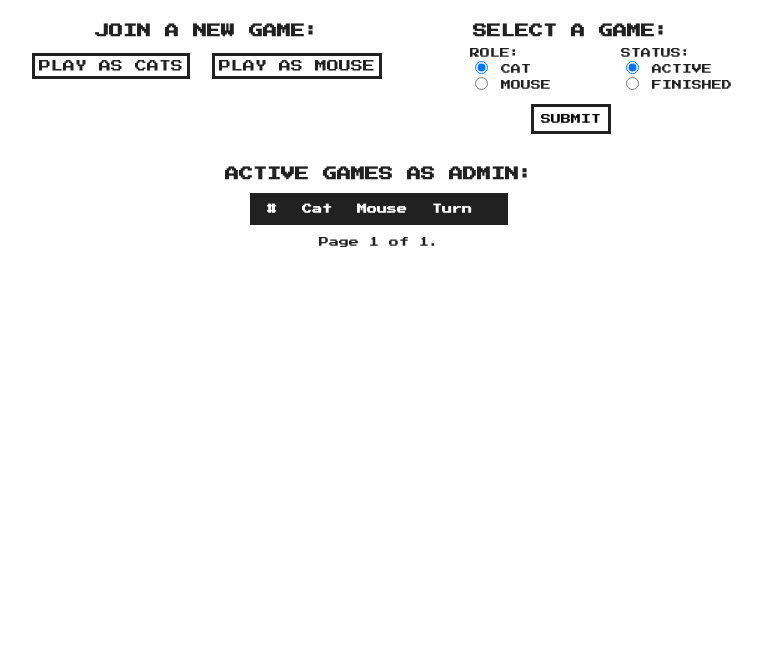
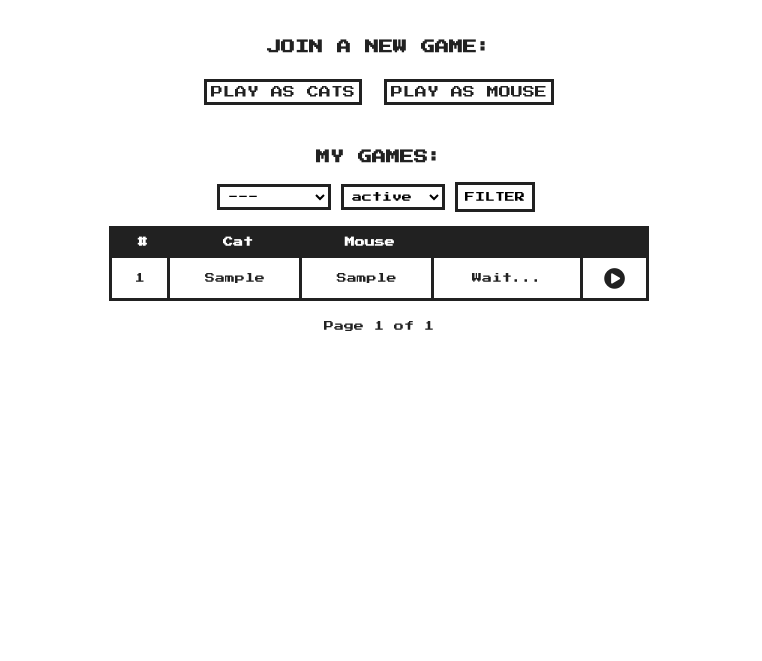
Before and after one commit to artiimor/GatoRaton, a Django app: template templates/mouse_cat/select_game.html in a window 1280 px wide. Shown: the part 93-754 px from the top of the page, without its empty margins (261-1023 px from the left). Run offline with Django 3.2, Linux system fonts and the light colour scheme; a user stored in the database is signed in; tables that the repository leaves empty hold one stand-in row (values such as "Sample post"); the template is opened without the code that fills it: most values are stand-ins (such as "Sample title", 1, 10 or a date in 2020); lists and menus that the app fills with data are empty; parts of the project's set-up code (start-up, migrations or seed data) failed here and were passed over.

Commit message:
Minor frontend shiet

```diff
--- a/static/css/style.css
+++ b/static/css/style.css
@@ -164,7 +164,7 @@ div.top {
 /*---------------------------- Contenido -----------------------------------*/
 #container {
 	font-size: 10px;
-	padding: 12px 0 20px 0;
+	padding: 20px 0 30px 0;
   text-align: center;
 	width: 100%;
 	margin: 0 auto;
@@ -221,14 +221,9 @@ form input[type=submit] {
   border: 3px solid #4D4D4D;
 }
 
-.radioform { display: inline-block;
-text-align: left;
-margin-left: 60px;}
-
-
-.searchGame { display: inline-block;
-vertical-align: top;
-  margin: 0px 6px 5px;
+.searchGame {
+  display: block;
+  margin: 20px 6px 0 0;
 }
 
 .searchGame a {
@@ -243,7 +238,9 @@ vertical-align: top;
   border: 3px solid #4D4D4D;
 }
 
-
+.pagination {
+  margin: 20px auto 30px auto;
+}
 
 #tabletop {
   margin: 16px auto;
@@ -254,15 +251,16 @@ vertical-align: top;
 }
 
 .games_table {
-	background-color: #FFFFFF;
-  margin: 12px auto;
+  min-width: 540px;
+  background-color: #FFFFFF;
+  margin: 0 auto 12px auto;
   border-collapse: collapse;
   overflow-x: auto;
 }
 .games_table td {
   font-size: 10px;
   border: 3px solid #212121;
-  padding: 8px 8px 8px 14px;
+  padding: 8px;
 }
 .games_table th {
   font-size: 10px;
@@ -282,6 +280,23 @@ vertical-align: top;
   opacity: 0;
 }
 
+select {
+    font-family: 'Press Start 2P', cursive;
+    font-size: 10px;
+    margin: 0;
+    display: inline-block;
+    padding: 4px;
+    background: white;
+    border: 3px solid #212121;
+    min-width: 100px;
+}
+#filterbtn {
+    display: inline-block;
+}
+@media (max-width: 540px) {
+  .games_table {min-width: 320px;}
+  #filterbtn {display: block; margin: 10px auto;}
+}
 #chess_board {
 	border-collapse: collapse;
 	border: 4px solid #3D3D3D;
--- a/templates/mouse_cat/select_game.html
+++ b/templates/mouse_cat/select_game.html
@@ -2,127 +2,80 @@
 
 {% block content %}
 <div id="container">
-    <div class="searchGame">
-        <h1>Join A New Game:</h1>
-        <div class="joinbtn" style="margin-bottom: 0"><a href="{% url 'create_game' %}">PLAY AS CATS</a></div>
-        <div class="joinbtn" style="margin-bottom: 0"><a href="{% url 'join_game' %}">PLAY AS MOUSE</a></div>
+    <div>
+        <h1 style="margin-bottom: 10px;">Join A New Game:</h1>
+        <div class="joinbtn" style="margin-bottom: 0px; margin-top: 0px;"><a href="{% url 'create_game' %}">PLAY AS CATS</a></div>
+        <div class="joinbtn" style="margin-bottom: 0px; margin-top: 0px;"><a href="{% url 'join_game' %}">PLAY AS MOUSE</a></div>
     </div>
+    <br><br><br>
+    <h1>My Games:</h1>
     <div class="searchGame">
         <form method="post" action="{% url 'select_game' %}">
             {% csrf_token %}
-            <h1>Select a Game:</h1>
-            <br>
-            <div class="radioform">
-                <p>role:</p>
-                <input type="radio" name="role" value="cat" checked="checked"> cat<br>
-                <input type="radio" name="role" value="mouse"> mouse<br>
-            </div>
-
-            <div class="radioform">
-                <p>Status:</p>
-                <input type="radio" name="status" value="active" checked="checked"> active<br>
-                <input type="radio" name="status" value="finished"> finished<br>
-            </div>
-            <br><br><br>
-            <input type="submit" value="Submit">
+            <select name="role">
+                <option value="all" {% if role == "all" %} selected {% endif %}>---</option>
+                <option value="cat" {% if role == "cat" %} selected {% endif %}>as cats</option>
+                <option value="mouse" {% if role == "mouse" %} selected {% endif %}>as mouse</option>
+            </select>
+            <select name="status">
+                <option value="all" {% if status == "all" %} selected {% endif %}>---</option>
+                <option value="active" {% if status == "active" %} selected {% endif %}>active</option>
+                <option value="finished" {% if status == "finished" %} selected {% endif %}>finished</option>
+            </select>
+            <input type="submit" value="Filter" id="filterbtn">
         </form>
     </div>
-
     {% if games %}
-    {% if status == 'finished' %}
-    {% if role == 'cat' %}
-    <h1><br>Finished Games as cat:</h1>
-    {% endif %}
-    {% if role == 'mouse' %}
-    <h1><br>Finished Games as mouse:</h1>
-    {% endif %}
-        <table id="finished_games_table" class="games_table">
-          <th></th><th>Cat</th><th>Mouse</th><th>W/L</th><th></th>
+    <table class="games_table">
+      <th>#</th><th>Cat</th><th>Mouse</th><th></th><th></th>
       {% for game in games %}
       <tr>
         <td>{{game.id}}</td>
         <td>{{game.cat_user}}</td>
         <td>{{game.mouse_user}}</td>
+
+        {% if game.status == 2 %}
         <td>
           {% if game.cat_user.id == request.user.id and game.cat_wins %}
-              <p style="color: #4CAF50;">W</p>
+          <p style="color: #4CAF50;">WON</p>
           {% elif game.mouse_user.id == request.user.id and not game.cat_wins %}
-              <p style="color: #4CAF50;">W</p>
+          <p style="color: #4CAF50;">WON</p>
           {% else %}
-              <p style="color: #F44336;">L</p>
+          <p style="color: #F44336;">LOST</p>
           {% endif %}
         </td>
+        {% else %}
+            {% if game.cat_user.id == request.user.id %}
+            <td>{% if not game.cat_turn %} Wait... {% else %} Play! {% endif %}</td>
+            {% elif game.mouse_user.id == request.user.id %}
+            <td>{% if game.cat_turn %} Wait... {% else %} Play! {% endif %}</td>
+            {% endif %}
+        {% endif %}
         <td><a href="{% url 'select_game' game.id %}"><i class="fa fa-play-circle" style="font-size:24px"></i></a></td>
       </tr>
       {% endfor %}
+    </table>
 
-        </table>
     <div class="pagination">
         <span class="step-links">
             {% if games.has_previous %}
-                <a href="?page=1">&laquo; first</a>
-                <a href="?page={{ games.previous_page_number }}">previous</a>
+            <a href="?page=1">&laquo;</a>
+            <a href="?page={{ games.previous_page_number }}">&lsaquo;</a>
+            {% else %}<a>&nbsp;</a><a>&nbsp;</a>
             {% endif %}
-
-            <span class="current">
-                Page {{ games.number }} of {{ games.paginator.num_pages }}.
-            </span>
-
+            <span class="current">&nbsp;Page {{ games.number }} of {{ games.paginator.num_pages }}&nbsp;</span>
             {% if games.has_next %}
-                <a href="?page={{ games.next_page_number }}">next</a>
-                <a href="?page={{ games.paginator.num_pages }}">last &raquo;</a>
+            <a href="?page={{ games.next_page_number }}">&rsaquo;</a>
+            <a href="?page={{ games.paginator.num_pages }}">&raquo;</a>
+            {% else %}<a>&nbsp;</a><a>&nbsp;</a>
             {% endif %}
         </span>
     </div>
-
-    {%endif%}
-
-    {% if status == 'active'%}
-    <h1><br>active Games as {{ role }}:<br></h1>
-    <table id="active_games_table" class="games_table">
-          <th>#</th><th>Cat</th><th>Mouse</th><th>Turn</th><th></th>
-          {% if role == 'cat' %}{% for game in games %}
-            <tr>
-              <td>{{game.id}}</td>
-              <td>{{game.cat_user}}</td>
-              <td>{{game.mouse_user}}</td>
-              <td>{% if not game.cat_turn %} Waiting... {% else %} Play now! {% endif %}</td>
-              <td><a href="{% url 'select_game' game.id %}"><i class="fa fa-play-circle" style="font-size:24px"></i></a></td>
-            </tr>
-          {% endfor %}{% endif %}
-          {% if role == 'mouse' %}{% for game in games %}
-            <tr>
-              <td>{{game.id}}</td>
-              <td>{{game.cat_user}}</td>
-              <td>{{game.mouse_user}}</td>
-              <td>{% if game.cat_turn %} Waiting... {% else %} Play now! {% endif %}</td>
-              <td><a href="{% url 'select_game' game.id %}"><i class="fa fa-play-circle" style="font-size:24px"></i></a></td>
-            </tr>
-          {% endfor %}{% endif %}
+    {% else %}
+    <table class="games_table">
+      <th>#</th><th>Cat</th><th>Mouse</th><th></th><th></th>
+      <tr><td>-</td><td>-</td><td>-</td><td>-</td><td>-</td></tr>
     </table>
-    <div class="pagination">
-        <span class="step-links">
-            {% if games.has_previous %}
-                <a href="?page=1">&laquo; first</a>
-                <a href="?page={{ games.previous_page_number }}">previous</a>
-            {% endif %}
-
-            <span class="current">
-                Page {{ games.number }} of {{ games.paginator.num_pages }}.
-            </span>
-
-            {% if games.has_next %}
-                <a href="?page={{ games.next_page_number }}">next</a>
-                <a href="?page={{ games.paginator.num_pages }}">last &raquo;</a>
-            {% endif %}
-        </span>
-    </div>
-    {% endif %}
-    {% else %}
-    <h1><br>There isn't any {{status}} games as {{ role }} :(</h1>
     {% endif %}
 </div>
-
-
-
 {% endblock content %}
```
Also changed, not shown: logic/views.py (+19 -11 lines). Lines whose indentation alone changed are shown as unchanged.
